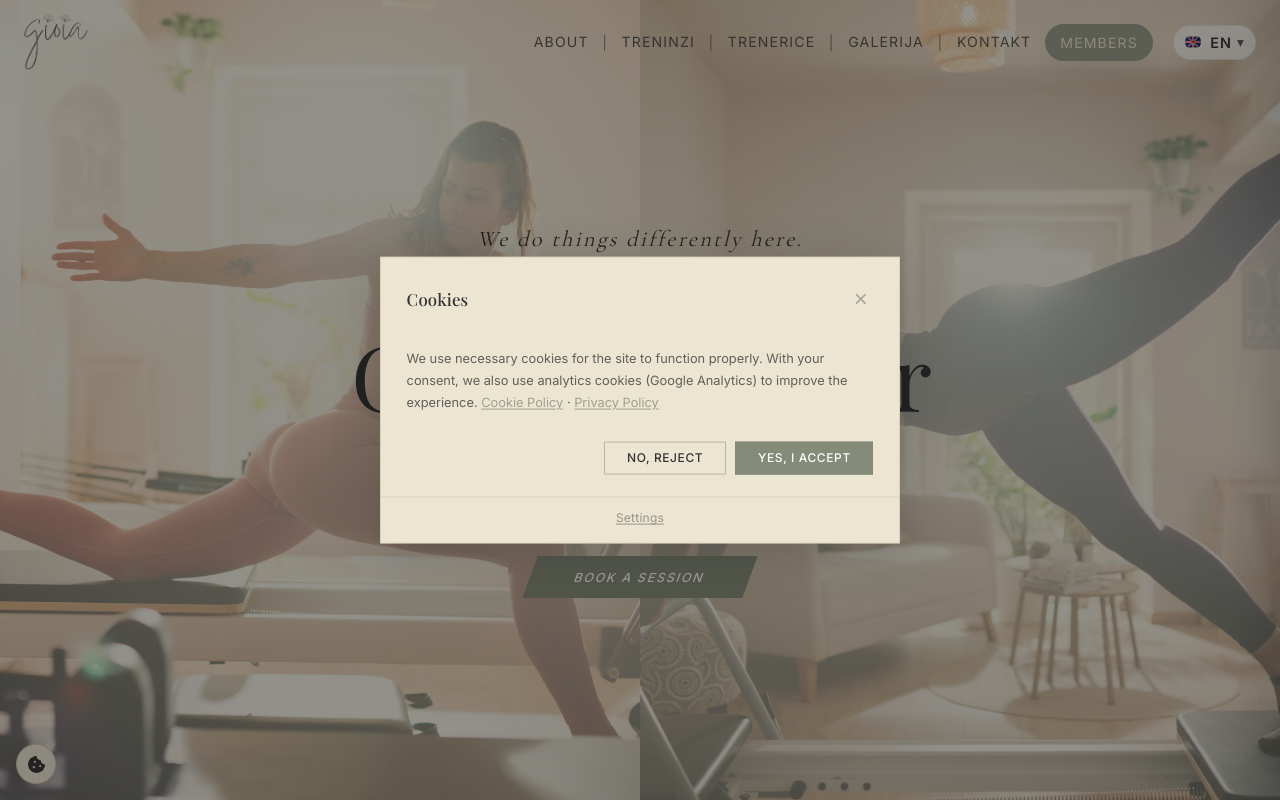
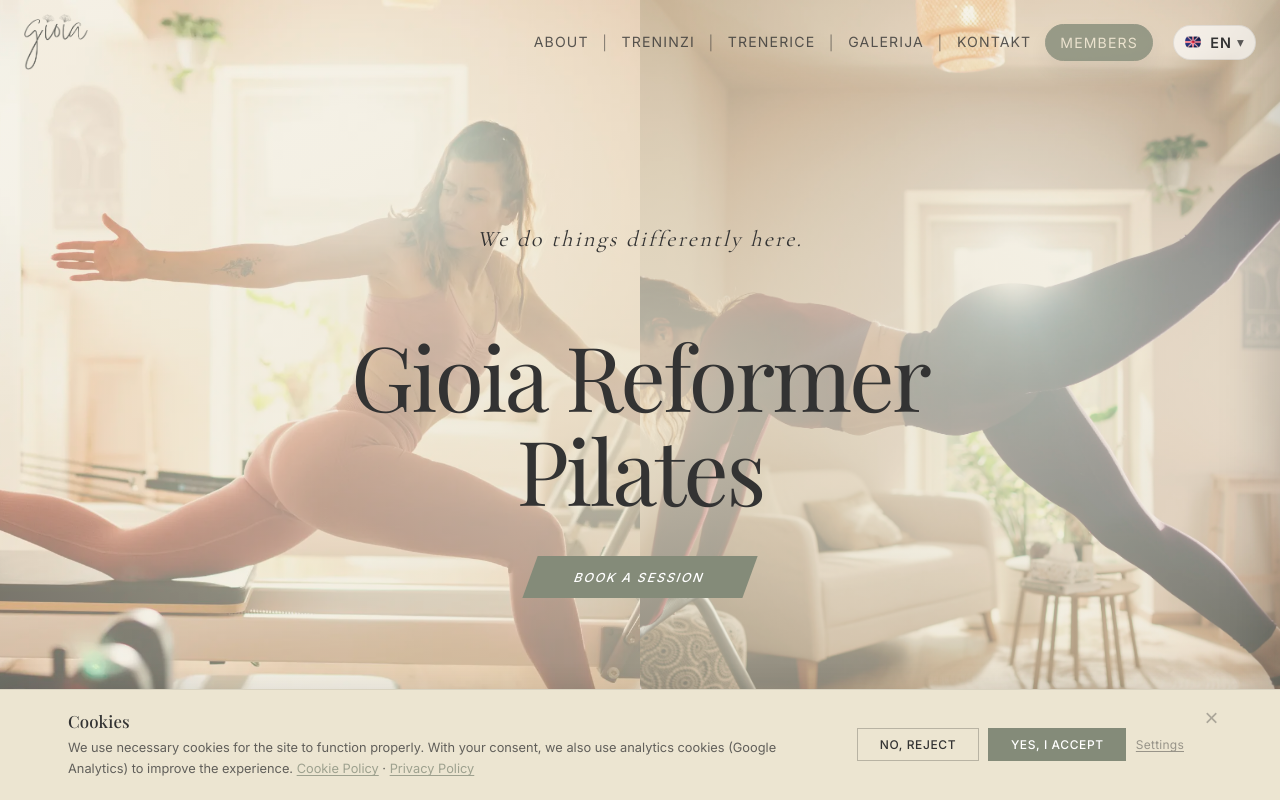
Before and after one commit to mateorumac/gioia-web, a React (Vite) app: page /en in a window 1280 px wide. Shown: the top 800 px of the page. Built offline with nearby package versions, Linux system fonts and the light colour scheme.

Commit message:
connected form, imrpoved cookie banner

```diff
--- a/src/components/CookieBanner.jsx
+++ b/src/components/CookieBanner.jsx
@@ -120,79 +120,58 @@
         <FaCookieBite size={17} />
       </button>
 
-      {/* ── Modal ── */}
-      {open && (
-        <>
-          <div className="cb__overlay" onClick={handleClose} aria-hidden="true" />
-
-          <div
-            className="cb__modal"
-            role="dialog"
-            aria-modal="true"
-            aria-label={t.title}
-          >
-            {/* Header */}
-            <div className="cb__modal-header">
+      {/* ── Banner — bottom strip (first visit) ── */}
+      {open && !showPrefs && (
+        <div className="cb__panel" role="dialog" aria-modal="true" aria-label={t.title}>
+          <div className="cb__panel-inner">
+            <div className="cb__panel-body">
               <h2 className="cb__title">{t.title}</h2>
-              <button
-                className="cb__close"
-                onClick={handleClose}
-                aria-label={t.close}
-              >
-                ×
-              </button>
-            </div>
-
-            {!showPrefs ? (
-              /* ── Banner view ── */
-              <>
-                <div className="cb__modal-body">
               <p className="cb__text">
                 {t.text}{" "}
-                    <a href={t.cookieLink} className="cb__link">
-                      {t.cookieLinkText}
-                    </a>
+                <a href={t.cookieLink} className="cb__link">{t.cookieLinkText}</a>
                 {" · "}
-                    <a href={t.privacyLink} className="cb__link">
-                      {t.privacyLinkText}
-                    </a>
+                <a href={t.privacyLink} className="cb__link">{t.privacyLinkText}</a>
               </p>
             </div>
-                <div className="cb__modal-footer">
+            <div className="cb__panel-actions">
               <button className="cb__btn cb__btn--reject" onClick={handleReject}>
                 {t.reject}
               </button>
               <button className="cb__btn cb__btn--accept" onClick={handleAccept}>
                 {t.accept}
               </button>
-                </div>
-                <div className="cb__modal-settings-row">
               <button className="cb__settings-link" onClick={openPrefsFromBanner}>
                 {t.settings}
               </button>
             </div>
-              </>
-            ) : (
-              /* ── Preferences view ── */
+            <button className="cb__close cb__panel-close" onClick={handleClose} aria-label={t.close}>
+              ×
+            </button>
+          </div>
+        </div>
+      )}
+
+      {/* ── Preferences — centered modal ── */}
+      {open && showPrefs && (
         <>
+          <div className="cb__overlay" onClick={handleClose} aria-hidden="true" />
+          <div className="cb__modal" role="dialog" aria-modal="true" aria-label={t.title}>
+            <div className="cb__modal-header">
+              <h2 className="cb__title">{t.title}</h2>
+              <button className="cb__close" onClick={handleClose} aria-label={t.close}>
+                ×
+              </button>
+            </div>
             <div className="cb__modal-body">
-                  {/* Necessary — always on */}
               <div className="cb__row cb__row--disabled">
                 <div className="cb__row-info">
                   <span className="cb__row-name">{t.necessary}</span>
                   <span className="cb__row-desc">{t.necessaryDesc}</span>
                 </div>
-                    <span
-                      className="cb__toggle cb__toggle--on cb__toggle--static"
-                      aria-label={t.alwaysOn}
-                    >
-                      <span className="cb__toggle-track">
-                        <span className="cb__toggle-thumb" />
-                      </span>
+                <span className="cb__toggle cb__toggle--on cb__toggle--static" aria-label={t.alwaysOn}>
+                  <span className="cb__toggle-track"><span className="cb__toggle-thumb" /></span>
                 </span>
               </div>
-
-                  {/* Analytics — toggleable */}
               <div className="cb__row">
                 <div className="cb__row-info">
                   <span className="cb__row-name">{t.analytics}</span>
@@ -205,20 +184,15 @@
                   onClick={() => setAnalyticsToggle((v) => !v)}
                   aria-label={t.analytics}
                 >
-                      <span className="cb__toggle-track">
-                        <span className="cb__toggle-thumb" />
-                      </span>
+                  <span className="cb__toggle-track"><span className="cb__toggle-thumb" /></span>
                 </button>
               </div>
             </div>
-
             <div className="cb__modal-footer cb__modal-footer--center">
               <button className="cb__btn cb__btn--accept cb__btn--full" onClick={handleSave}>
                 {t.save}
               </button>
             </div>
-              </>
-            )}
           </div>
         </>
       )}
--- a/src/components/TrainingSignupSection.jsx
+++ b/src/components/TrainingSignupSection.jsx
@@ -187,18 +187,54 @@
   const showToast = (status) => {
     setFormStatus(status);
     if (toastTimerRef.current) clearTimeout(toastTimerRef.current);
-    toastTimerRef.current = setTimeout(() => setFormStatus(null), 3500);
+    toastTimerRef.current = setTimeout(() => setFormStatus(null), 4000);
   };
 
-  const handleSubmit = (e) => {
+  const handleSubmit = async (e) => {
     e.preventDefault();
-    showToast({
-      type: "info",
-      message: t(
-        "booking.infoMessage",
-        "Za sada kontaktirajte nas direktno na gioiareformer@gmail.com ili 095 389 6809"
-      ),
-    });
+    const form = e.target;
+    setFormStatus({ type: "loading" });
+
+    const data = Object.fromEntries(new FormData(form));
+
+    try {
+      const res = await fetch("https://formsubmit.co/ajax/gioiareformer@gmail.com", {
+        method: "POST",
+        headers: {
+          "Content-Type": "application/json",
+          Accept: "application/json",
+        },
+        body: JSON.stringify({
+          ...data,
+          _subject: "Nova prijava za trening — Gioia Studio",
+          _captcha: "false",
+          _replyto: data.email,
+        }),
+      });
+
+      const json = await res.json();
+
+      if (json.success === "true" || json.success === true) {
+        showToast({
+          type: "success",
+          message: t("booking.successMessage", "Upit je poslan! Javit ćemo se unutar 24 sata."),
+        });
+        form.reset();
+        setType("");
+        setTime("");
+        setExperience("");
+      } else {
+        showToast({
+          type: "error",
+          message: t("booking.errorMessage", "Nešto je pošlo po krivu. Pokušajte ponovo ili nas kontaktirajte direktno."),
+        });
+      }
+    } catch {
+      showToast({
+        type: "error",
+        message: t("booking.errorMessage", "Nešto je pošlo po krivu. Pokušajte ponovo ili nas kontaktirajte direktno."),
+      });
+    }
   };
 
   return (
@@ -336,8 +372,12 @@
             />
           </div>
 
-          <button type="submit" className="tss-submit">
-            Pošalji upit za termin
+          <button
+            type="submit"
+            className="tss-submit"
+            disabled={formStatus?.type === "loading"}
+          >
+            {formStatus?.type === "loading" ? "Slanje..." : "Pošalji upit za termin"}
           </button>
           <p className="tss-microcopy">Bez obveze. Bez članarine. Samo dogovor.</p>
         </form>
--- a/src/styles/CookieBanner.css
+++ b/src/styles/CookieBanner.css
@@ -33,6 +33,51 @@
   opacity: 0;
   pointer-events: none;
   transition: opacity 0.2s ease;
+}
+
+/* ── Banner panel (bottom strip) ── */
+.cb__panel {
+  position: fixed;
+  bottom: 0;
+  left: 0;
+  right: 0;
+  z-index: 10002;
+  background: var(--color-beige, #ece5d1);
+  border-top: 1px solid rgba(51, 51, 51, 0.1);
+  box-shadow: 0 -4px 24px rgba(0, 0, 0, 0.09);
+}
+
+.cb__panel-inner {
+  position: relative;
+  max-width: 1200px;
+  margin: 0 auto;
+  padding: 1.25rem 3.5rem 1.25rem 1.75rem;
+  display: flex;
+  align-items: center;
+  gap: 2rem;
+}
+
+.cb__panel-body {
+  flex: 1;
+  min-width: 0;
+}
+
+.cb__panel-body .cb__title {
+  margin-bottom: 0.3rem;
+}
+
+.cb__panel-actions {
+  display: flex;
+  align-items: center;
+  gap: 0.6rem;
+  flex-shrink: 0;
+}
+
+.cb__panel-close {
+  position: absolute;
+  top: 0.8rem;
+  right: 1rem;
+  margin-left: 0;
 }
 
 /* ── Overlay ── */
@@ -289,7 +334,35 @@
   transform: translateX(20px);
 }
 
-/* ── Mobile ── */
+/* ── Panel mobile ── */
+@media (max-width: 660px) {
+  .cb__panel-inner {
+    flex-direction: column;
+    align-items: stretch;
+    gap: 0.9rem;
+    padding: 1.1rem 1.25rem 1.25rem;
+    padding-right: 3rem;
+  }
+
+  .cb__panel-actions {
+    flex-wrap: wrap;
+    gap: 0.5rem;
+  }
+
+  .cb__panel-actions .cb__btn--accept,
+  .cb__panel-actions .cb__btn--reject {
+    flex: 1;
+    text-align: center;
+    padding: 0.7rem 1rem;
+  }
+
+  .cb__panel-actions .cb__settings-link {
+    flex: 0 0 100%;
+    text-align: center;
+  }
+}
+
+/* ── Modal mobile ── */
 @media (max-width: 560px) {
   .cb__modal {
     width: calc(100% - 1.5rem);
--- a/src/styles/TrainingSignupSection.css
+++ b/src/styles/TrainingSignupSection.css
@@ -273,6 +273,11 @@
   background: #68705a; /* subtle darkening — no glow */
 }
 
+.tss-submit:disabled {
+  opacity: 0.6;
+  cursor: not-allowed;
+}
+
 /* ── Microcopy ──────────────────────────── */
 
 .tss-microcopy {
```
Lines whose indentation alone changed are shown as unchanged.
